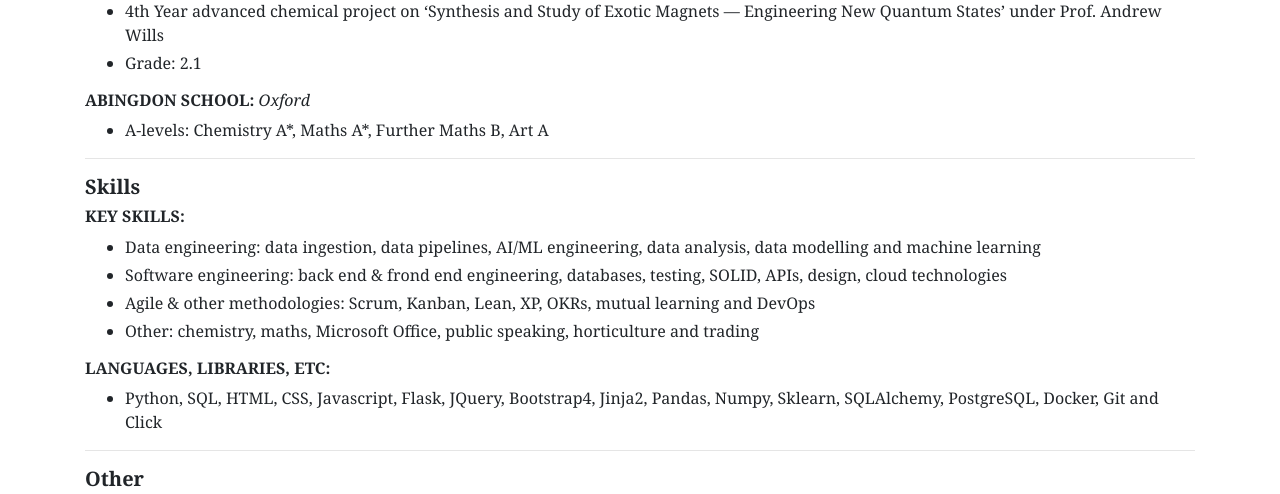
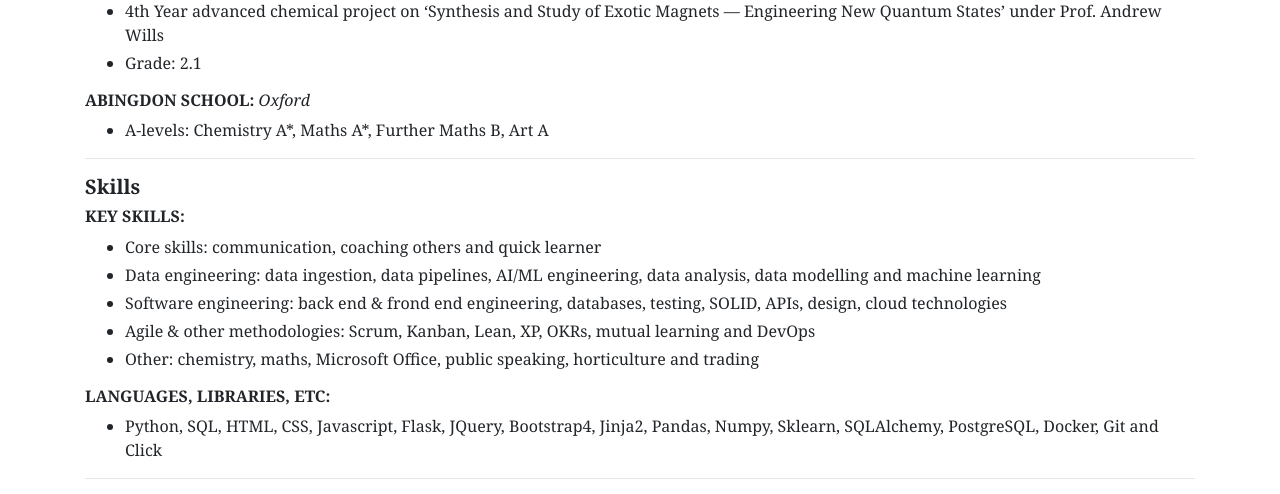
Before and after one commit to jackwardell/jackwardell, a Flask app: page / in a window 1280 px wide. Shown: the part 1727-2221 px from the top of the page. Run offline with Flask 2, Linux system fonts and the light colour scheme; some libraries are stand-ins or nearby versions.

Commit message:
adding core skills

```diff
--- a/app/templates/index.html
+++ b/app/templates/index.html
@@ -153,6 +153,7 @@
         <div class="my-2">
             <h6 class="section-subtitle">Key Skills:</h6>
             <ul>
+                <li class="my-1">Core skills: communication, coaching others and quick learner</li>
                 <li class="my-1">Data engineering: data ingestion, data pipelines, AI/ML engineering, data analysis, data modelling and machine learning</li>
                 <li class="my-1">Software engineering: back end & frond end engineering, databases, testing, SOLID, APIs, design, cloud technologies</li>
                 <li class="my-1">Agile & other methodologies: Scrum, Kanban, Lean, XP, OKRs, mutual learning and DevOps</li>
```
